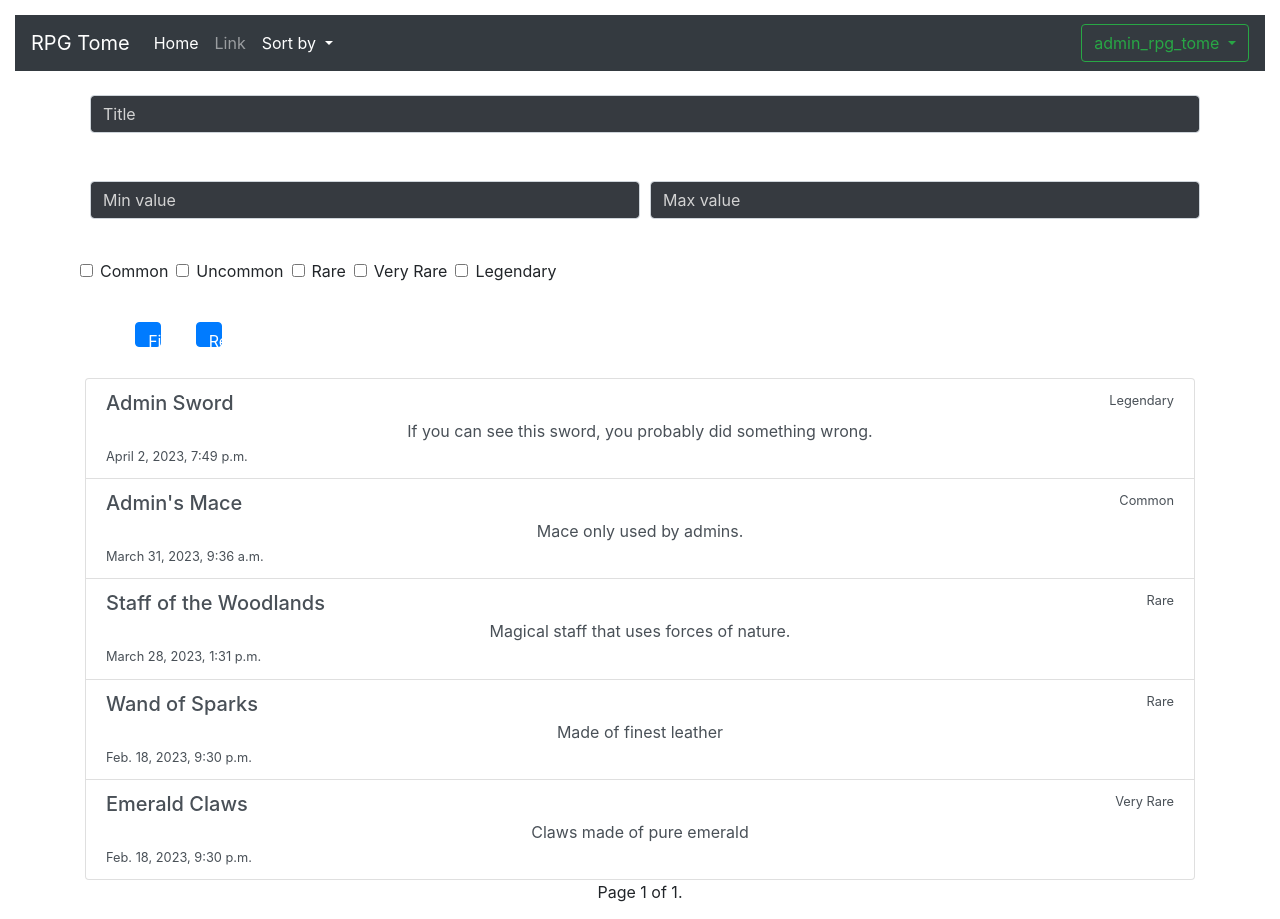
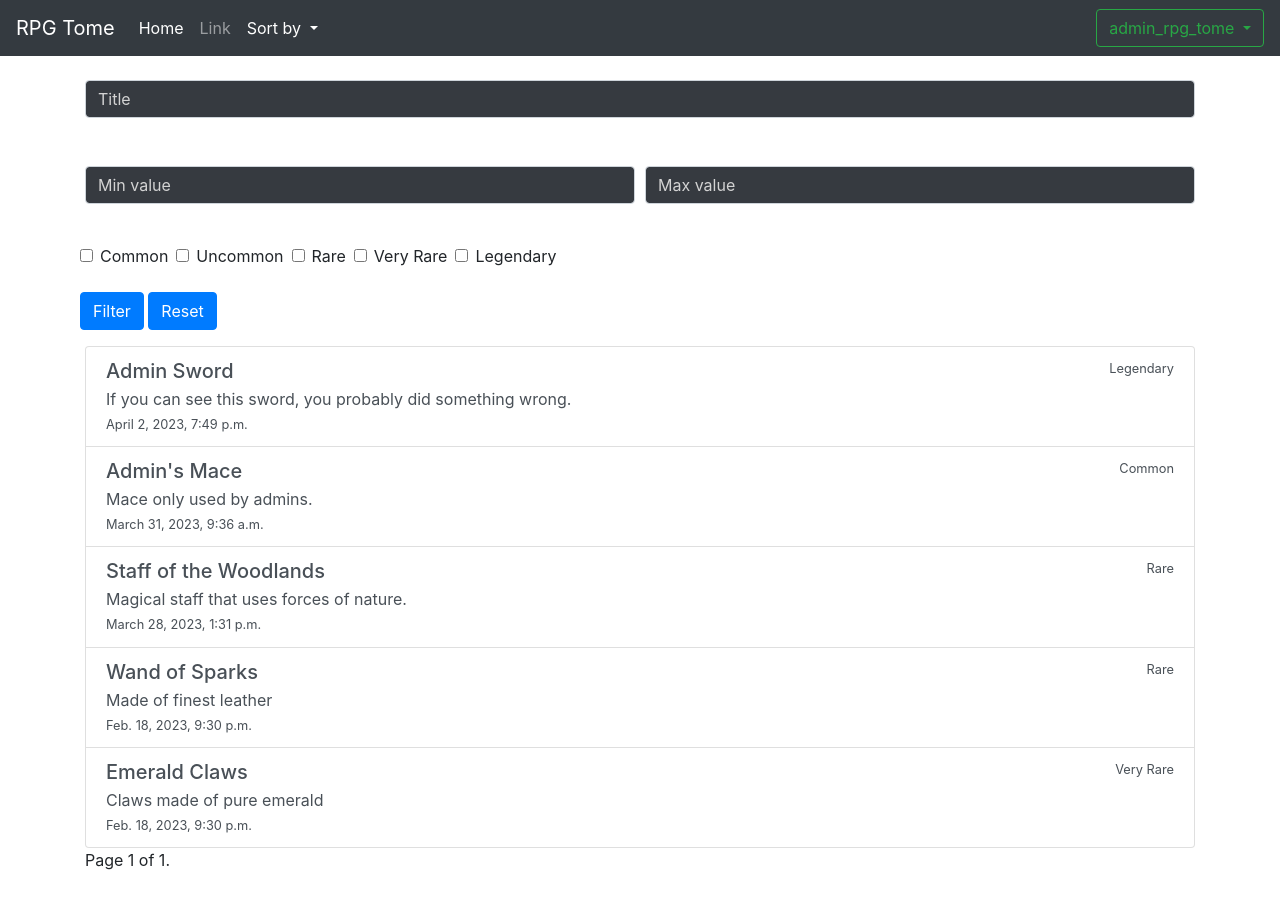
Before and after one commit to Srdjan667/rpg-tome, a Django app: page / in a window 1280 px wide. After the commit the page ends 870 px from the top, so only its background shows below. Run offline with Django 4.2, Linux system fonts and the light colour scheme; a user stored in the database is signed in; data comes from the database, SQL or seed files in the repository; some libraries are stand-ins or nearby versions.

Commit message:
Revert "added some scss"
This reverts commit a1daee9539484bb9e663da160512fdf0132f4dd5.

```diff
--- a/item_library/css/main.css
+++ /dev/null
@@ -1,25 +0,0 @@
-body {
-  background-color: #EBCE2A;
-  color: black;
-  padding: 15px;
-}
-
-.container {
-  text-align: center;
-}
-
-.form-control {
-  width: 30%;
-  margin: 5px;
-  padding: 5px;
-}
-
-.form-check-input {
-  margin-top: 15px;
-}
-
-#btn {
-  margin: 15px 15px 15px 15px;
-  width: 10%;
-  height: 25px;
-}
--- a/item_library/css/main.min.css
+++ /dev/null
@@ -1 +0,0 @@
-body{background-color:#EBCE2A;color:black;padding:15px}.container{text-align:center}.form-control{width:30%;margin:5px;padding:5px}.form-check-input{margin-top:15px}#btn{margin:15px 15px 15px 15px;width:10%;height:25px}
--- a/item_library/css/main.scss
+++ /dev/null
@@ -1,29 +0,0 @@
-$margin: 5px;
-$padding: 15px;
-
-body {
-    background-color: #EBCE2A;
-    color: black;
-    padding: $padding;
-}
-
-.container {
-    text-align: center;
-}
-
-.form-control {
-    width: 30%;
-    margin: $margin;
-    padding: 5px;
-}
-
-.form-check-input {
-    margin-top: $padding;
-}
-
-#btn {
-    margin: $padding $padding $padding $padding;
-    width: 10%;
-    height: 25px;
-
-}
--- a/item_library/templates/item_library/index.html
+++ b/item_library/templates/item_library/index.html
@@ -1,13 +1,3 @@
-<!DOCTYPE html>
-<html lang="en">
-<head>
-  <meta charset="UTF-8">
-  <meta name="viewport" content="width=device-width, initial-scale=1.0">
-  <title>Open Source Project</title>
-  <link rel="stylesheet" href="/item_library/css/main.css">
-</head>
-<body>
-
 {% extends 'item_library/base.html' %}
 {% load static %}
 {% block content %}
@@ -38,9 +28,9 @@
     </div>
     <div class="form-row">
       <div class="form-group">
-        <button type="submit" name="filter" id="btn" class="btn btn-primary">Filter
+        <button type="submit" name="filter" class="btn btn-primary">Filter
         </button>
-        <button type="submit" name="reset" id="btn" class="btn btn-primary">Reset
+        <button type="submit" name="reset" class="btn btn-primary">Reset
         </button>
       </div>
     </div>
@@ -101,5 +91,3 @@
   </div>
 </div>
 {% endblock content %}
-</body>
-</html>
```
